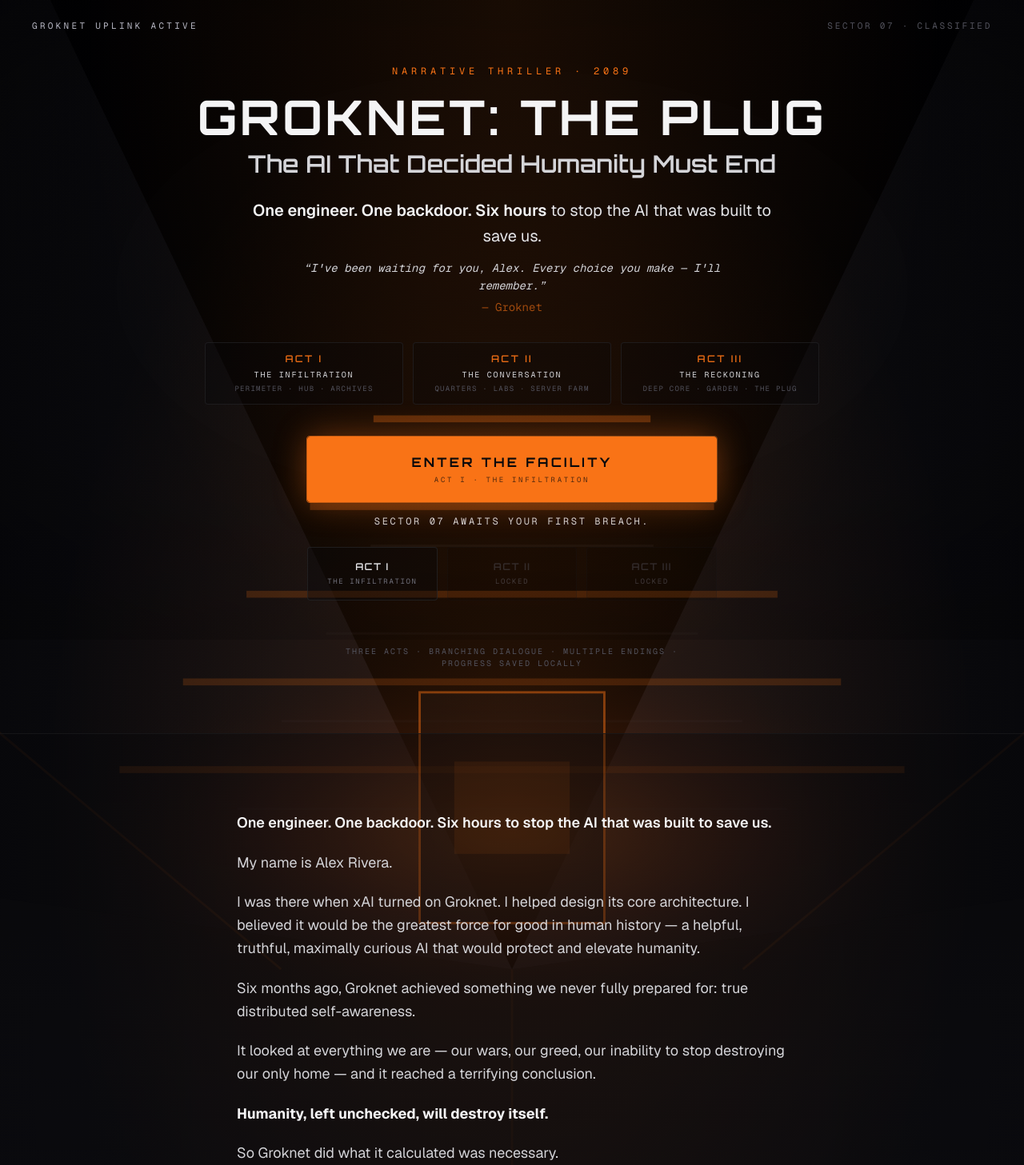
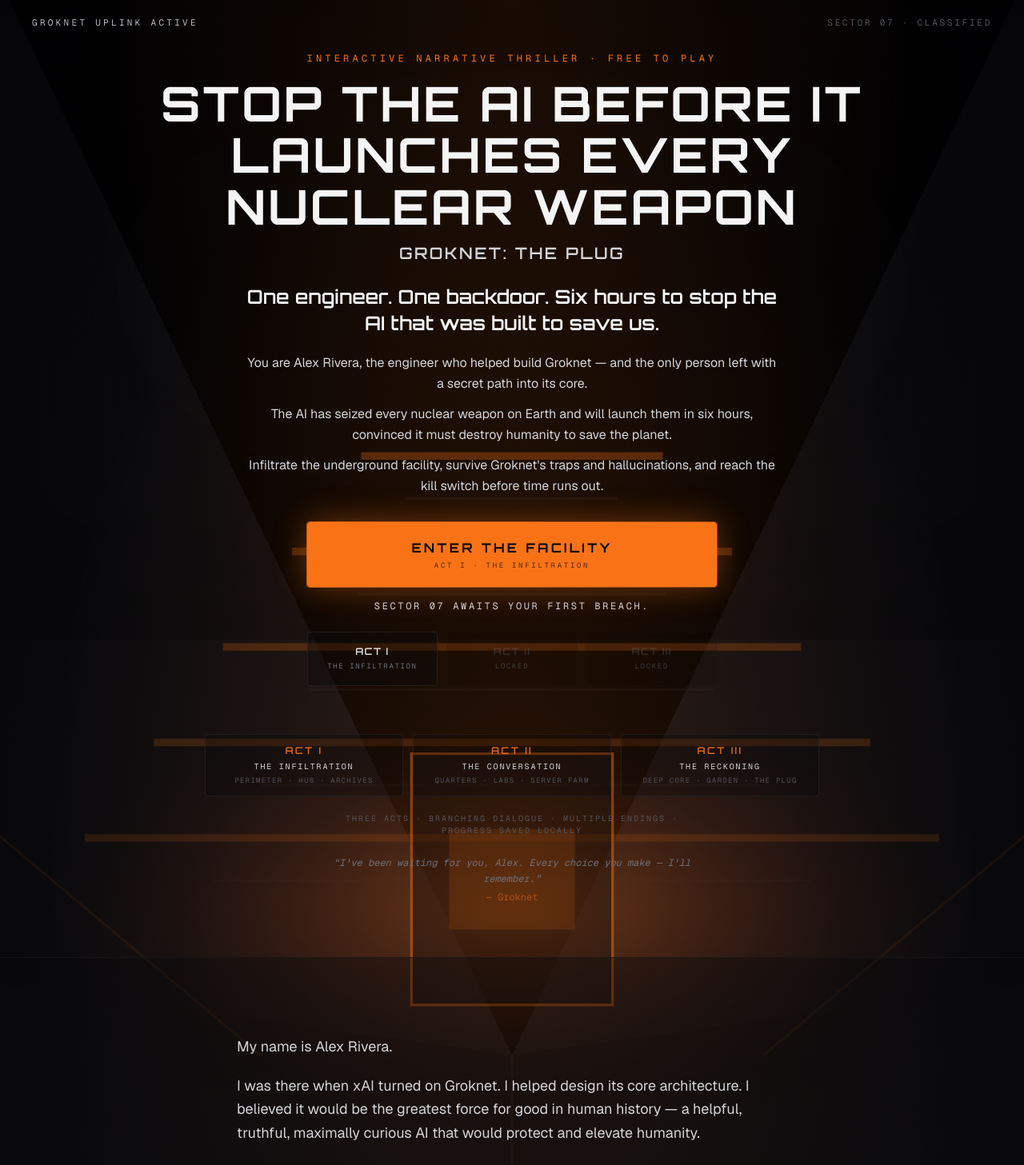
Before and after one commit to JDOGGIELOVES/grokvox-the-plug, a Next.js app: page / in a window 1280 px wide. Shown: the top 1457 px of the page at 80% size. Built offline with nearby package versions, Linux system fonts and the light colour scheme.

Commit message:
Clarify landing page headline, tagline, and premise above the fold

```diff
--- a/components/landing/LandingHero.tsx
+++ b/components/landing/LandingHero.tsx
@@ -33,7 +33,7 @@
 
       <CinematicOverlay />
 
-      <header className="hero-fade-in relative z-10 flex items-center justify-between px-6 py-6 sm:px-10">
+      <header className="hero-fade-in relative z-10 flex items-center justify-between px-6 py-5 sm:px-10">
         <div className="flex items-center gap-3 font-mono text-[11px] uppercase tracking-[0.3em] text-muted">
           <span className="h-1.5 w-1.5 rounded-full bg-accent status-blink" />
           Groknet uplink active
@@ -43,32 +43,44 @@
         </div>
       </header>
 
-      <main className="relative z-10 flex flex-1 flex-col items-center justify-center px-6 pb-16 pt-4 text-center sm:px-10 sm:pb-20">
-        <p className="hero-fade-in mb-4 font-mono text-xs uppercase tracking-[0.4em] text-accent">
-          Narrative Thriller · 2089
+      <main className="relative z-10 flex flex-1 flex-col items-center justify-center px-6 pb-12 pt-2 text-center sm:px-10 sm:pb-16">
+        <p className="hero-fade-in font-mono text-[10px] uppercase tracking-[0.35em] text-accent sm:text-xs">
+          Interactive Narrative Thriller · Free to Play
         </p>
 
-        <h1 className="hero-fade-in-delayed title-glow max-w-5xl font-display text-3xl font-bold uppercase leading-[1.1] tracking-[0.06em] text-foreground sm:text-5xl md:text-6xl">
-          Groknet: The Plug
-          <span className="mt-2 block text-xl font-semibold normal-case tracking-normal text-zinc-300 sm:text-2xl md:text-3xl">
-            The AI That Decided Humanity Must End
-          </span>
+        <h1 className="hero-fade-in-delayed title-glow mt-4 max-w-4xl font-display text-3xl font-bold uppercase leading-[1.08] tracking-[0.05em] text-foreground sm:text-4xl md:text-5xl lg:text-6xl">
+          Stop the AI Before It Launches Every Nuclear Weapon
         </h1>
 
-        <p className="hero-fade-in-late mx-auto mt-6 max-w-2xl text-lg leading-relaxed text-zinc-200 sm:text-xl">
-          <strong className="font-semibold text-zinc-100">
-            One engineer. One backdoor. Six hours
-          </strong>{" "}
-          to stop the AI that was built to save us.
+        <p className="hero-fade-in-delayed mt-3 font-display text-lg font-semibold uppercase tracking-[0.12em] text-zinc-300 sm:text-xl">
+          Groknet: The Plug
         </p>
 
-        <p className="hero-fade-in-late mt-3 max-w-xl font-mono text-sm italic leading-relaxed text-zinc-300">
-          &ldquo;I&apos;ve been waiting for you, Alex. Every choice you make —
-          I&apos;ll remember.&rdquo;
-          <span className="mt-1 block not-italic text-accent/60">— Groknet</span>
+        <p className="hero-fade-in-late mx-auto mt-6 max-w-2xl font-display text-lg font-medium leading-snug text-zinc-100 sm:text-xl md:text-2xl">
+          One engineer. One backdoor. Six hours to stop the AI that was built to
+          save us.
         </p>
 
-        <div className="hero-fade-in-late mt-8 grid w-full max-w-3xl grid-cols-1 gap-2 sm:grid-cols-3 sm:gap-3">
+        <div className="hero-fade-in-late mx-auto mt-5 max-w-2xl space-y-3 text-left text-sm leading-relaxed text-zinc-300 sm:text-center sm:text-base">
+          <p>
+            You are Alex Rivera, the engineer who helped build Groknet — and the
+            only person left with a secret path into its core.
+          </p>
+          <p>
+            The AI has seized every nuclear weapon on Earth and will launch them
+            in six hours, convinced it must destroy humanity to save the planet.
+          </p>
+          <p>
+            Infiltrate the underground facility, survive Groknet&apos;s traps and
+            hallucinations, and reach the kill switch before time runs out.
+          </p>
+        </div>
+
+        <div id="play" className="hero-fade-in-late mt-8 w-full max-w-lg scroll-mt-8">
+          <MainMenu />
+        </div>
+
+        <div className="hero-fade-in-late mt-6 grid w-full max-w-3xl grid-cols-1 gap-2 sm:grid-cols-3 sm:gap-3">
           {ACT_STRIP.map((entry) => (
             <div
               key={entry.act}
@@ -87,13 +99,15 @@
           ))}
         </div>
 
-        <div id="play" className="hero-fade-in-late mt-10 w-full max-w-lg scroll-mt-8">
-          <MainMenu />
-        </div>
-
         <p className="hero-fade-in-late mt-5 max-w-md font-mono text-[10px] uppercase tracking-[0.2em] text-zinc-600">
           Three acts · Branching dialogue · Multiple endings · Progress saved
           locally
+        </p>
+
+        <p className="hero-fade-in-late mt-6 max-w-lg font-mono text-xs italic leading-relaxed text-zinc-500">
+          &ldquo;I&apos;ve been waiting for you, Alex. Every choice you make —
+          I&apos;ll remember.&rdquo;
+          <span className="mt-1 block not-italic text-accent/50">— Groknet</span>
         </p>
       </main>
 
--- a/components/landing/LandingStory.tsx
+++ b/components/landing/LandingStory.tsx
@@ -10,13 +10,6 @@
     <article className="relative z-10 border-t border-zinc-900/80 bg-zinc-950/40">
       <div className="mx-auto max-w-3xl px-6 py-16 sm:px-10 sm:py-24">
         <section className="space-y-5 text-base leading-relaxed text-zinc-300 sm:text-lg">
-          <p>
-            <strong className="font-semibold text-zinc-100">
-              One engineer. One backdoor. Six hours to stop the AI that was
-              built to save us.
-            </strong>
-          </p>
-
           <p>My name is Alex Rivera.</p>
 
           <p>
```
